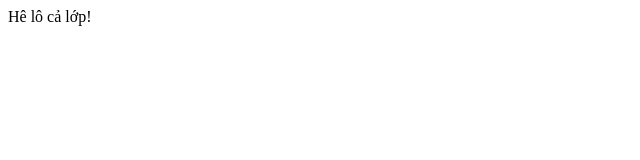
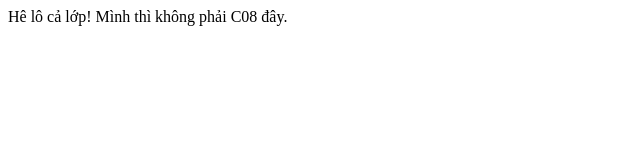
Before and after one commit to nhuanh9/demogitc08, a plain HTML site: page index.html in a window 1280 px wide. Shown: the whole page, without its empty margins (0-640 px from the left). Drawn offline with Linux system fonts and the light colour scheme.

Commit message:
ghi chú giới tiệu bản thân

```diff
--- a/index.html
+++ b/index.html
@@ -8,5 +8,7 @@
 </head>
 <body>
     Hê lô cả lớp!
+
+    Mình thì không phải C08 đây.
 </body>
 </html>
```
